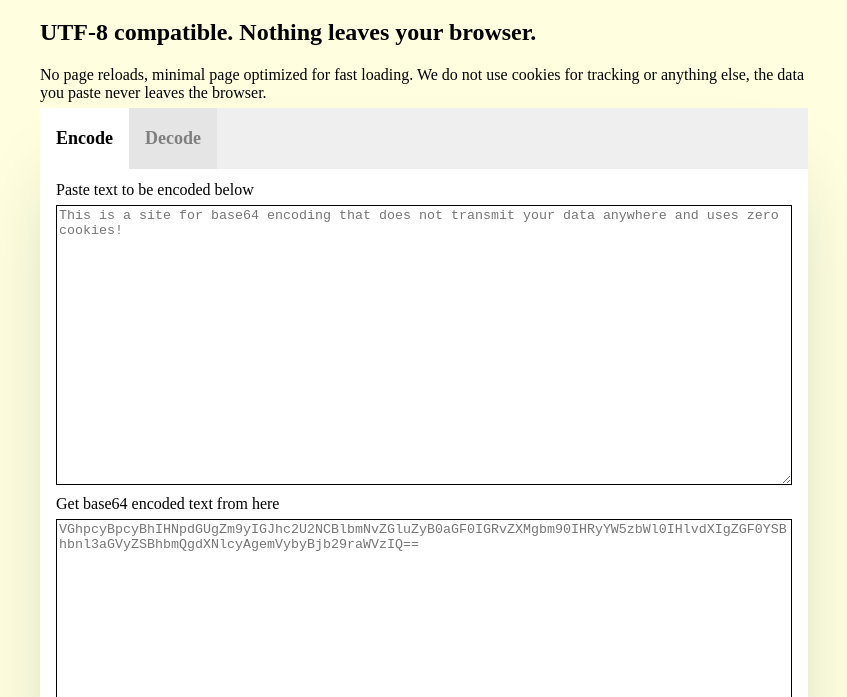
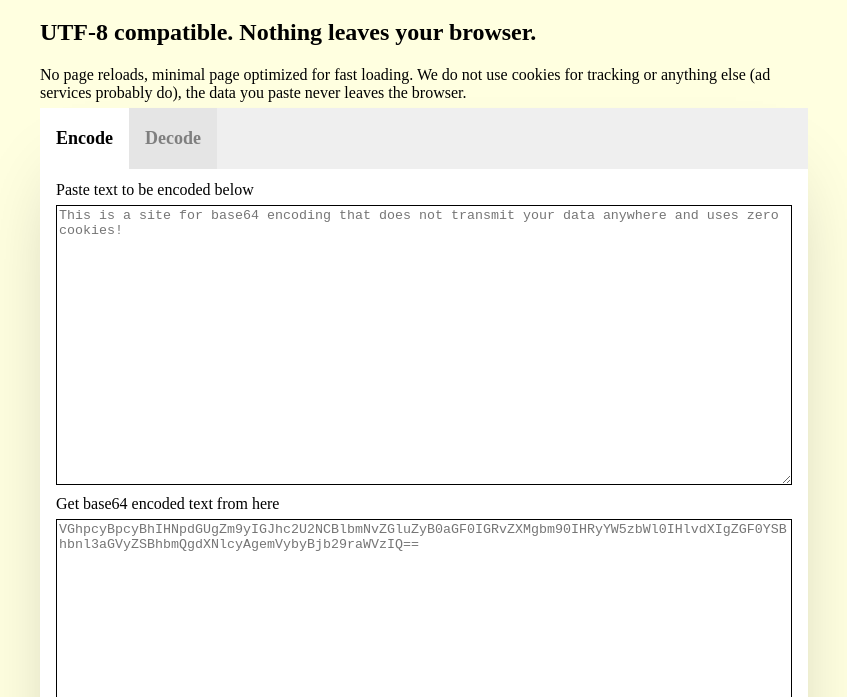
Before and after one commit to amarchen/fastbase64decode, a website: page index.html in a window 1280 px wide. Shown: the part 103-800 px from the top of the page, without its empty margins (216-1063 px from the left). Drawn offline with Linux system fonts and the light colour scheme.

Commit message:
Added message on ads cookies

```diff
--- a/index.html
+++ b/index.html
@@ -166,7 +166,7 @@
 		<div class="textIntro">
 			<h1 id="siteTitle">Base64 encode</h1>
 			<h2>UTF-8 compatible. Nothing leaves your browser.</h2>
-			<div>No page reloads, minimal page optimized for fast loading. We do not use cookies for tracking or anything else, the data you paste never leaves the browser.
+			<div>No page reloads, minimal page optimized for fast loading. We do not use cookies for tracking or anything else (ad services probably do), the data you paste never leaves the browser.
 			</div>
 
 		</div>
```
